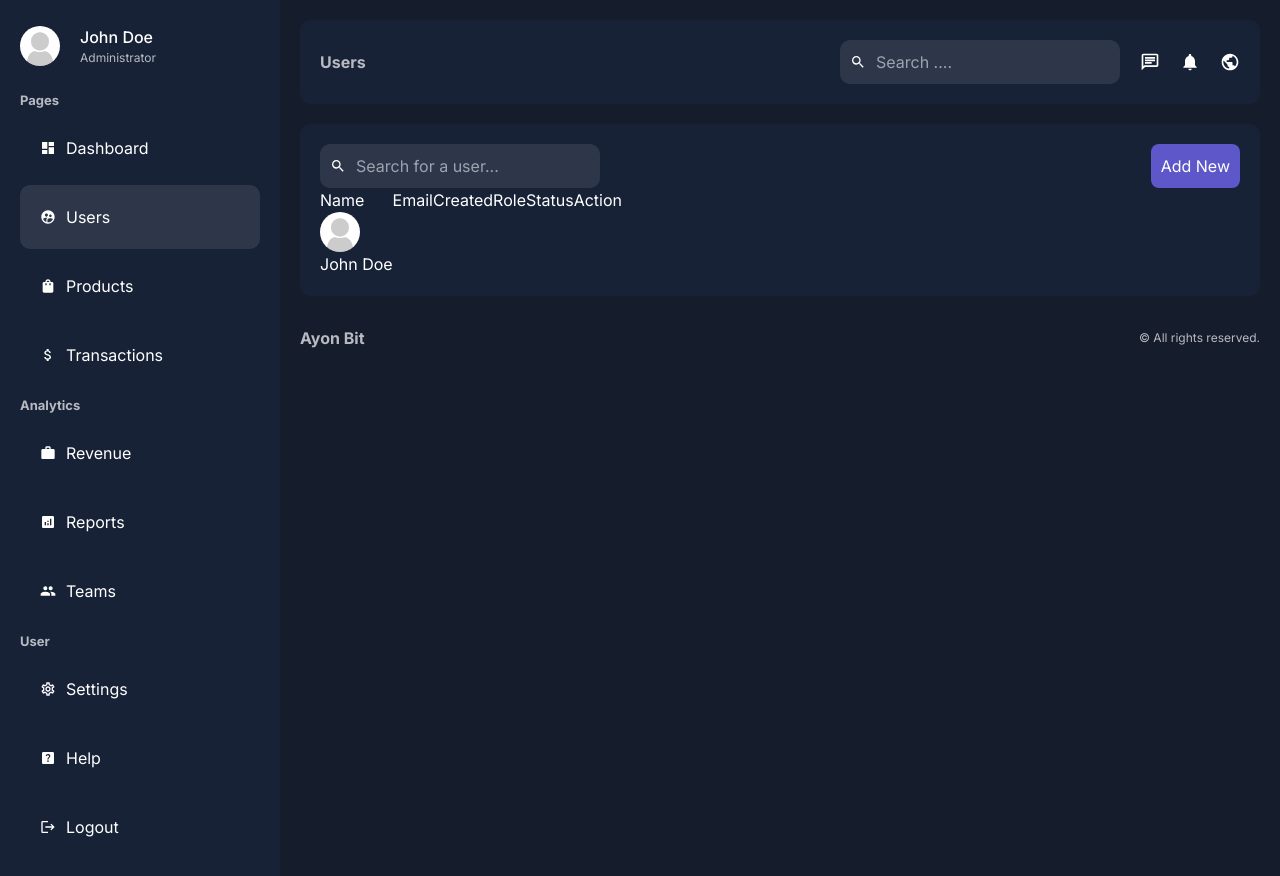
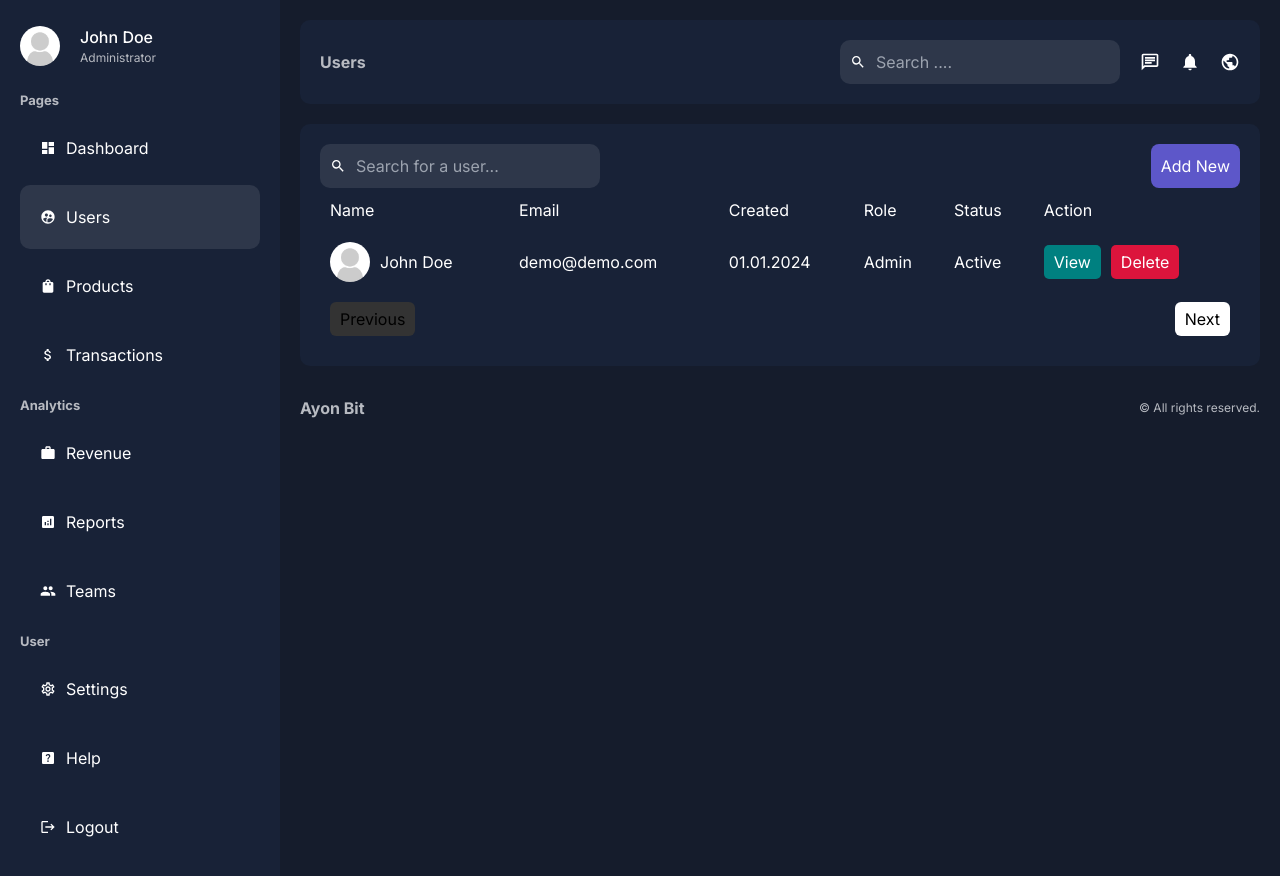
Before and after one commit to ayonbit/dashboard-app, a Next.js app: page /dashboard/users in a window 1280 px wide. Shown: the top 876 px of the page. Built offline with nearby package versions, Linux system fonts and the light colour scheme.

Commit message:
User Page

```diff
--- a/app/dashboard/users/page.jsx
+++ b/app/dashboard/users/page.jsx
@@ -1,4 +1,5 @@
 //Dependencies
+import Pagination from "@/app/ui/dashboard/pagination/pagination";
 import styles from "@/app/ui/dashboard/users/users.module.css";
 import ProfileImage from "@/app/ui/profileImage/profile";
 import Search from "@/app/ui/search/search";
@@ -34,9 +35,28 @@
                 John Doe
               </div>
             </td>
+            <td>demo@demo.com</td>
+            <td>01.01.2024</td>
+            <td>Admin</td>
+            <td>Active</td>
+            <td>
+              <div className={styles.buttons}>
+                <Link href="/">
+                  <button className={`${styles.button} ${styles.view}`}>
+                    View
+                  </button>
+                </Link>
+                <Link href="">
+                  <button className={`${styles.button} ${styles.delete}`}>
+                    Delete
+                  </button>
+                </Link>
+              </div>
+            </td>
           </tr>
         </tbody>
       </table>
+      <Pagination />
     </div>
   );
 };
--- /dev/null
+++ b/app/ui/dashboard/pagination/pagination.jsx
@@ -0,0 +1,16 @@
+//Dependencies
+import styles from "./pagination.module.css";
+
+//Pagination Main function
+const Pagination = () => {
+  return (
+    <div className={styles.container}>
+      <button className={styles.button} disabled>
+        Previous
+      </button>
+      <button className={styles.button}>Next</button>
+    </div>
+  );
+};
+
+export default Pagination;
--- /dev/null
+++ b/app/ui/dashboard/pagination/pagination.module.css
@@ -0,0 +1,17 @@
+.container {
+  display: flex;
+  padding: 10px;
+  justify-content: space-between;
+}
+.button {
+  padding: 5px 10px;
+  cursor: pointer;
+  background-color: var(--text);
+  color: black;
+  border-radius: 6px;
+  font-weight: 400;
+}
+.button:disabled {
+  cursor: not-allowed;
+  background-color: #333333;
+}
--- a/app/ui/dashboard/users/users.module.css
+++ b/app/ui/dashboard/users/users.module.css
@@ -17,3 +17,34 @@
   border-radius: 8px;
   cursor: pointer;
 }
+.table {
+  width: 100%;
+}
+.table td {
+  padding: 10px;
+}
+
+.user {
+  display: flex;
+  align-items: center;
+  gap: 10px;
+}
+.buttons {
+  display: flex;
+  gap: 10px;
+}
+.button {
+  padding: 5px 10px;
+  border-radius: 5px;
+  color: var(--text);
+  border: none;
+  cursor: pointer;
+}
+
+.view {
+  background-color: teal;
+}
+
+.delete {
+  background-color: crimson;
+}
```
